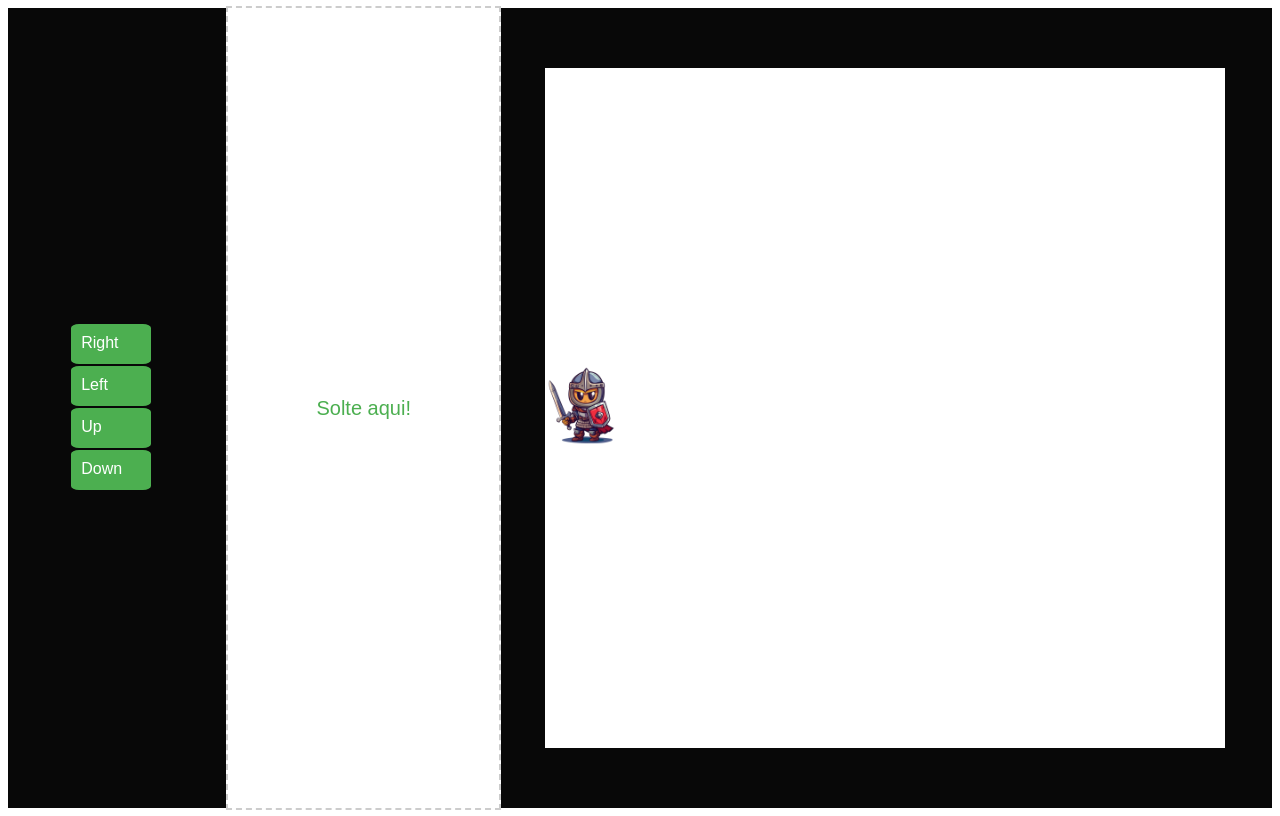
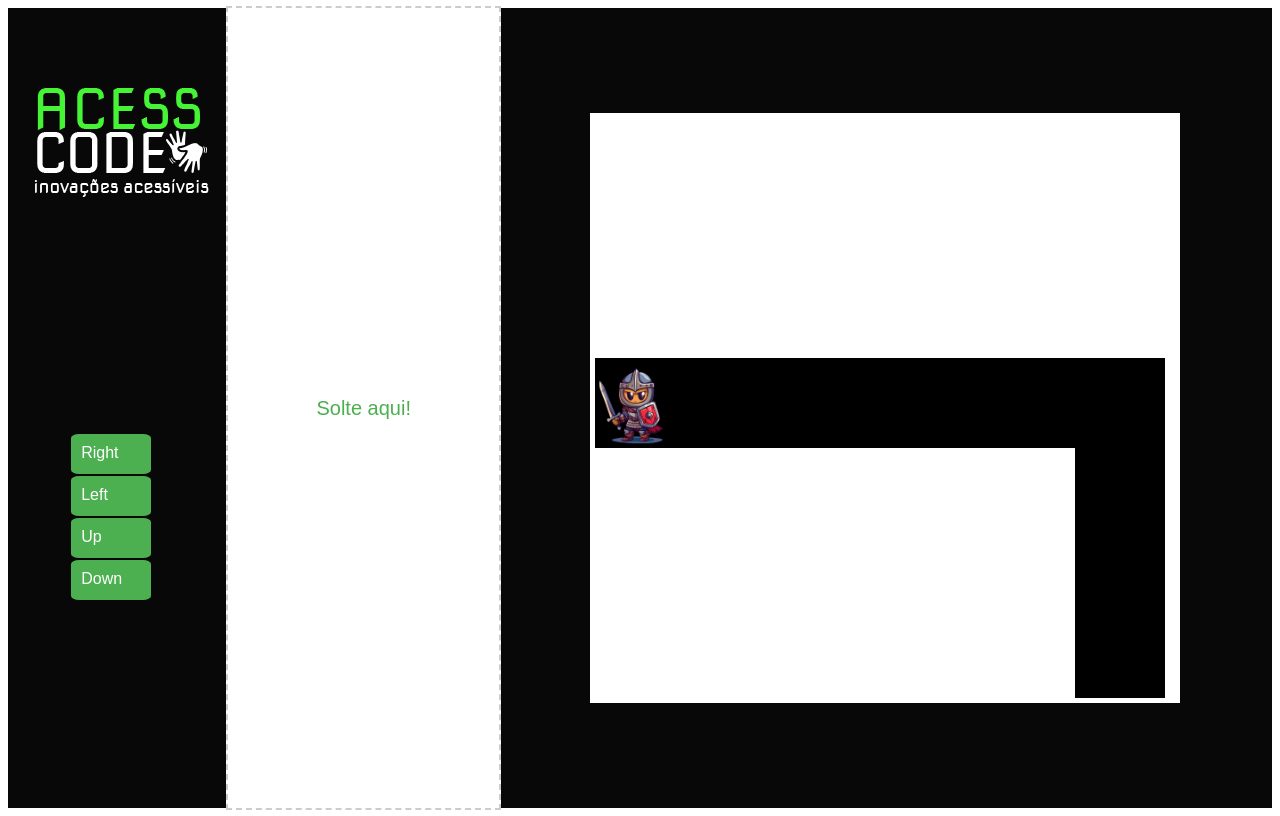
Before and after one commit to MarceloJPereira/jogo_PI, a plain HTML site: page index.html in a window 1280 px wide. Drawn offline with Linux system fonts and the light colour scheme.

Commit message:
jogo_pi_v3

```diff
--- a/index.html
+++ b/index.html
@@ -6,11 +6,15 @@
     <title>Arrastar e Soltar</title>
     <link rel="stylesheet" href="styles.css" />
   </head>
+
   <body>
     <div class="container">
       <div class="grid">
 
         <div class="blocks">
+          <figure>
+            <img src="img/logo nova positivo.png" alt="">
+          </figure>
          <div class="item" id="4" draggable="true">Right</div>
           <div class="item" id="1" draggable="true">Left</div>
           <div class="item" id="2" draggable="true">Up</div>
@@ -20,14 +24,21 @@
 
         <div class="block">
             <div class="game">
-                <!-- <h3 class="obj">GAME</h3> -->
-                 <div class="colision"></div>
-                <h3 class="obj"><img src="img/personagem1.webp" alt=""></h3>
-                <div class="colision"></div>
+                  <h3 class="obj"><img src="img/personagem1.webp" alt=""></h3>
+
+                  <div class="wall" style="bottom: 0px; left: 570px; width: 15px; height: 480px;"></div>
+                  <div class="wall" style="bottom: 0px; left: 0px; width: 480px; height: 250px;"></div>
+                  <!-- <div class="wall" style="bottom: 0px; left: 0px; width: 580px; height: 250px;"></div> -->
+                  <div class="wall" style="top: 0px; left: 0px; width: 580px; height: 240px;"></div>
+                  <!-- <div class="wall" style="top: 0px; left: 0; width: 30px; height: 300px;"></div> -->
+                  <!-- <div class="wall" style="bottom: 100px; left: 410px; width: 680px; height: 340px;"></div> -->
+                  <!-- <div class="wall" style="top: 150px; left: 100px; width: 30px; height: 100px;"></div>
+                  <div class="wall" style="top: 250px; left: 0; width: 300px; height: 20px;"></div> -->
             </div>
         </div>
       </div>
     </div>
+
     <script src="script.js"></script>
   </body>
 </html>
--- a/styles.css
+++ b/styles.css
@@ -52,6 +52,8 @@ body {
 }
 
 .block {
+    /* width: 680;
+    height: 680; */
     display: flex;
     flex-direction: column;
     align-items: center
@@ -60,10 +62,11 @@ body {
 }
 .game, .map{
     align-content: center;
-    background-color: #ffffff;
-    width: 680px;
-    height: 680px;
-
+    width: 580px;
+    height: 580px;
+    border: 5px solid rgb(255, 255, 255);
+    position: relative;
+    background-color: #000000;
 
 
 }
@@ -78,14 +81,29 @@ body {
 
 
 }
-.logo{
+.wall{
     width: 50px;
     height: 50px;
+    position: absolute;
+    background-color: rgb(255, 255, 255);
 
+}
+figure,.img{
 
-
+      margin-left: -200px;
+      margin-top: -300px;
+      margin-right: -150px;
 
 
 
 
 }
+/* .game {
+    width: 680px;
+    height: 680px;
+    border: 5px solid rgb(255, 254, 254);
+    position: relative;
+    background-color: #f5f5f5;
+    position: absolute;
+    background-color: black;
+} */
```
Also changed, not shown: 1 other file.
